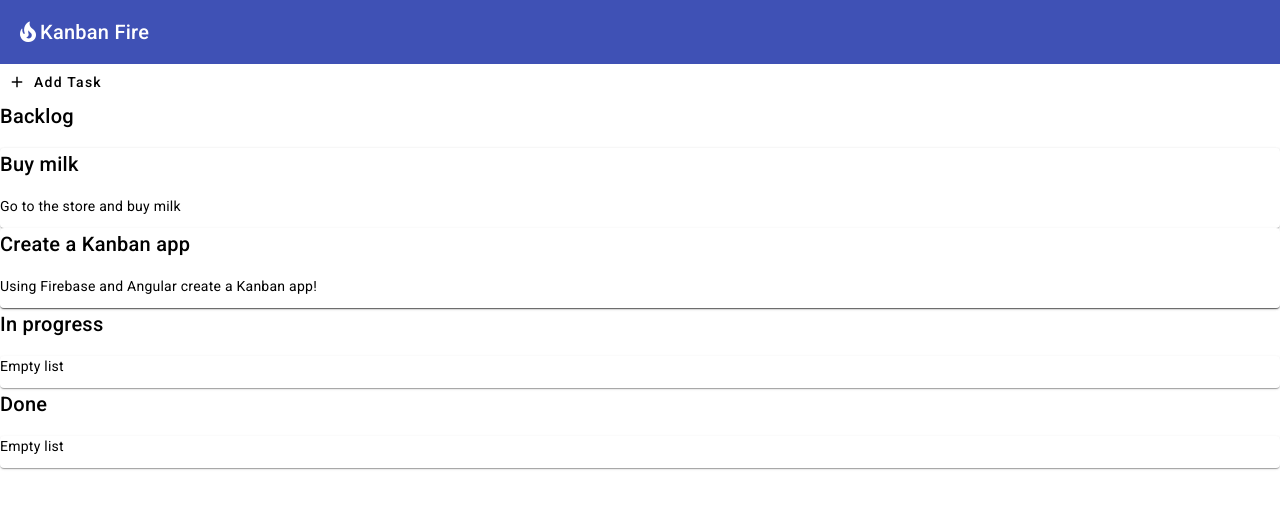
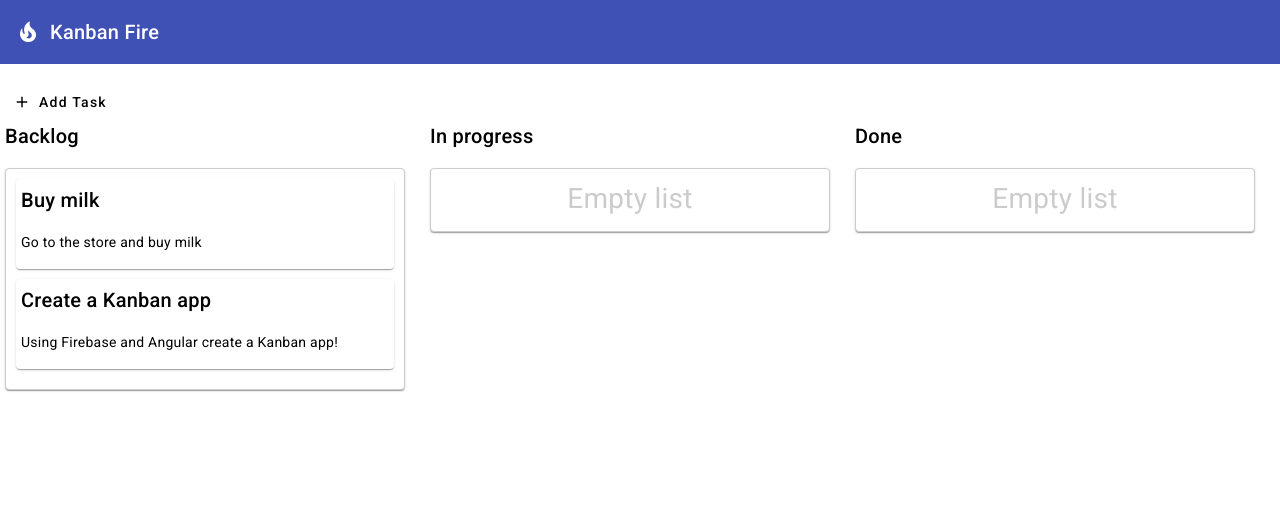
Before and after one commit to mcgheej/kanban-fire, an Angular app: page / in a window 1280 px wide. Shown: the top 508 px of the page. Built offline with nearby package versions, Linux system fonts and the light colour scheme.

Commit message:
Completed step 7 - improving app's styles

```diff
--- a/src/app/app.component.css
+++ b/src/app/app.component.css
@@ -0,0 +1,49 @@
+mat-toolbar {
+  margin-bottom: 20px;
+}
+
+mat-toolbar > span {
+  margin-left: 10px;
+}
+
+.content-wrapper {
+  max-width: 1400px;
+  margin: auto;
+  padding-left: 5px;
+}
+
+.container-wrapper {
+  display: flex;
+  justify-content: space-around;
+}
+
+.container {
+  width: 400px;
+  margin: 0 25px 25px 0;
+}
+
+.list {
+  border: solid 1px #ccc;
+  min-height: 60px;
+  border-radius: 4px;
+  padding: 10px;
+}
+
+app-new-task {
+  margin-bottom: 30px;
+}
+
+.empty-label {
+  font-size: 2em;
+  padding-top: 10px;
+  text-align: center;
+  opacity: 0.2;
+}
+
+.cdk-drag-animating {
+  transition: transform 250ms;
+}
+
+.cdk-drag-placeholder {
+  opacity: 0;
+}
--- a/src/app/task/task.component.css
+++ b/src/app/task/task.component.css
@@ -0,0 +1,9 @@
+:host {
+  display: block;
+}
+
+.item {
+  margin-bottom: 10px;
+  cursor: pointer;
+  padding: 5px;
+}
```
